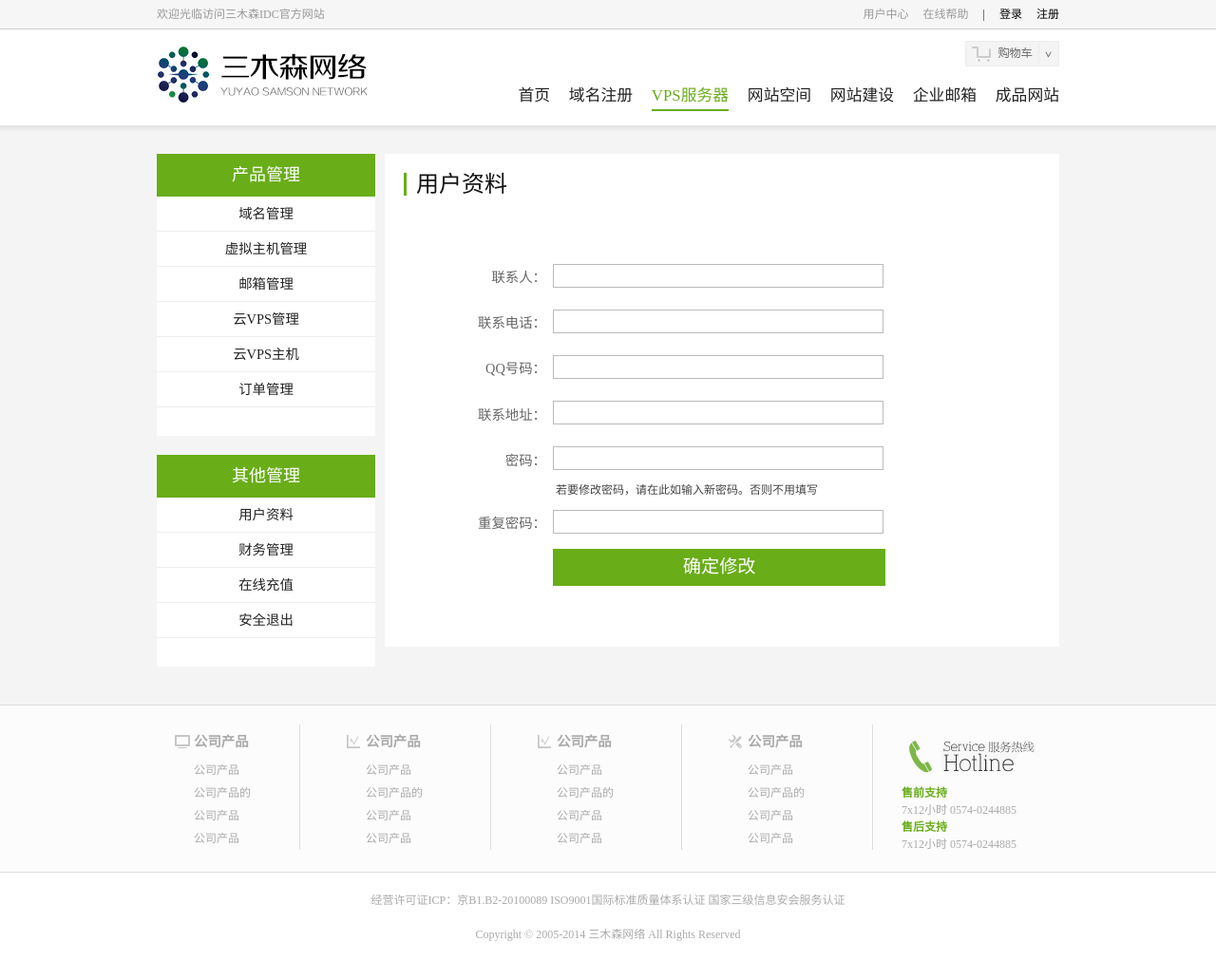
After one commit to yysamson/idc-html, a PHP site: page /user-ziliao.php in a window 1280 px wide. The commit adds this page. Shown: the whole page at 95% size. Run offline with PHP 8.4, Linux system fonts and the light colour scheme.

Commit message:
个人资料页面

```diff
--- a/css/form.css
+++ b/css/form.css
@@ -1,6 +1,7 @@
 /* fm- */
 .fm-row{
     font-size: 1em;
+    padding-top: 5px;
 }
 
 .fm-row label{
@@ -17,7 +18,7 @@
 .fm-row input
 {
     /*line-height: 2em;*/
-    padding: 0.5em 0.3em;
+    padding: 0.3em 0.3em;
 }
 
 .fm-row .err{
--- a/css/layout.css
+++ b/css/layout.css
@@ -605,3 +605,7 @@ h1,h2.news-name-title{
     height: 2em;
     padding-left: 10px;
 }
+
+.user-ziliao-xiugai{
+    margin-top: 50px;
+}
--- a/daohang.php
+++ b/daohang.php
@@ -9,6 +9,7 @@
             <li><a href="product-show.php" target="_blank">产品详情页面</a></li>
             <li><a href="mail.php" target="_blank">邮箱产品首页</a></li>
             <li><a href="user.php" target="_blank">用户中心首页</a></li>
+            <li><a href="user-ziliao.php" target="_blank">个人资料</a></li>
         </ul>
     </div>
 <?php include 'footer.php' ?>
--- /dev/null
+++ b/user-ziliao.php
@@ -0,0 +1,67 @@
+<?php include 'header.php' ?>
+<div class="container">
+        <div class="span-6">
+            <aside class="span-6">
+            <ul class="side-menu-1">
+                <li class="header">产品管理</li>
+                <li><a>域名管理</a></li>
+                <li><a>虚拟主机管理</a></li>
+                <li><a>邮箱管理</a></li>
+                <li><a>云VPS管理</a></li>
+                <li><a>云VPS主机</a></li>
+                <li><a>订单管理</a></li>
+            </ul>
+            </aside>
+            <aside class="span-6">
+                <ul class="side-menu-1">
+                    <li class="header">其他管理</li>
+                    <li><a>用户资料</a></li>
+                    <li><a>财务管理</a></li>
+                    <li><a>在线充值</a></li>
+                    <li><a>安全退出</a></li>
+                </ul>
+            </aside>
+        </div>
+<main class="span-18 last">
+    <article class="article news-maim clearfix">
+            <h2 class="news-name-title span-17">
+                用户资料
+            </h2>
+        <div class="span-16  prepend-1 last user-ziliao-xiugai">
+            <form class="span-16 last">
+              <div class="fm-row span-16 last">
+                <label class="span-3">联系人：</label>
+                <input class="span-9 last" type="text">
+              </div>
+              <div class="fm-row span-16 last">
+                    <label class="span-3">联系电话：</label>
+                    <input class="span-9 last" type="text">
+              </div>
+                <div class="fm-row span-16 last">
+                    <label class="span-3">QQ号码：</label>
+                    <input class="span-9 last" type="text">
+                </div>
+                <div class="fm-row span-16 last">
+                    <label class="span-3">联系地址：</label>
+                    <input class="span-9 last" type="text">
+                </div>
+                <div class="fm-row span-16 last">
+                    <label class="span-3">密码：</label>
+                    <input class="span-9 last" type="text"><br>
+                    <span class="span-13 prepend-3">若要修改密码，请在此如输入新密码。否则不用填写</span>
+                </div>
+                <div class="fm-row span-16 last">
+                    <label class="span-3">重复密码：</label>
+                    <input class="span-9 last" type="text">
+                </div>
+                <div class="fm-row span-12 last">
+                    <label class="span-3">&nbsp;</label>
+                    <button class="btn large span-9 last">确定修改</button>
+                </div>
+            </form>
+        </div>
+    </article>
+</main>
+
+</div>
+<?php include 'footer.php' ?>
```
